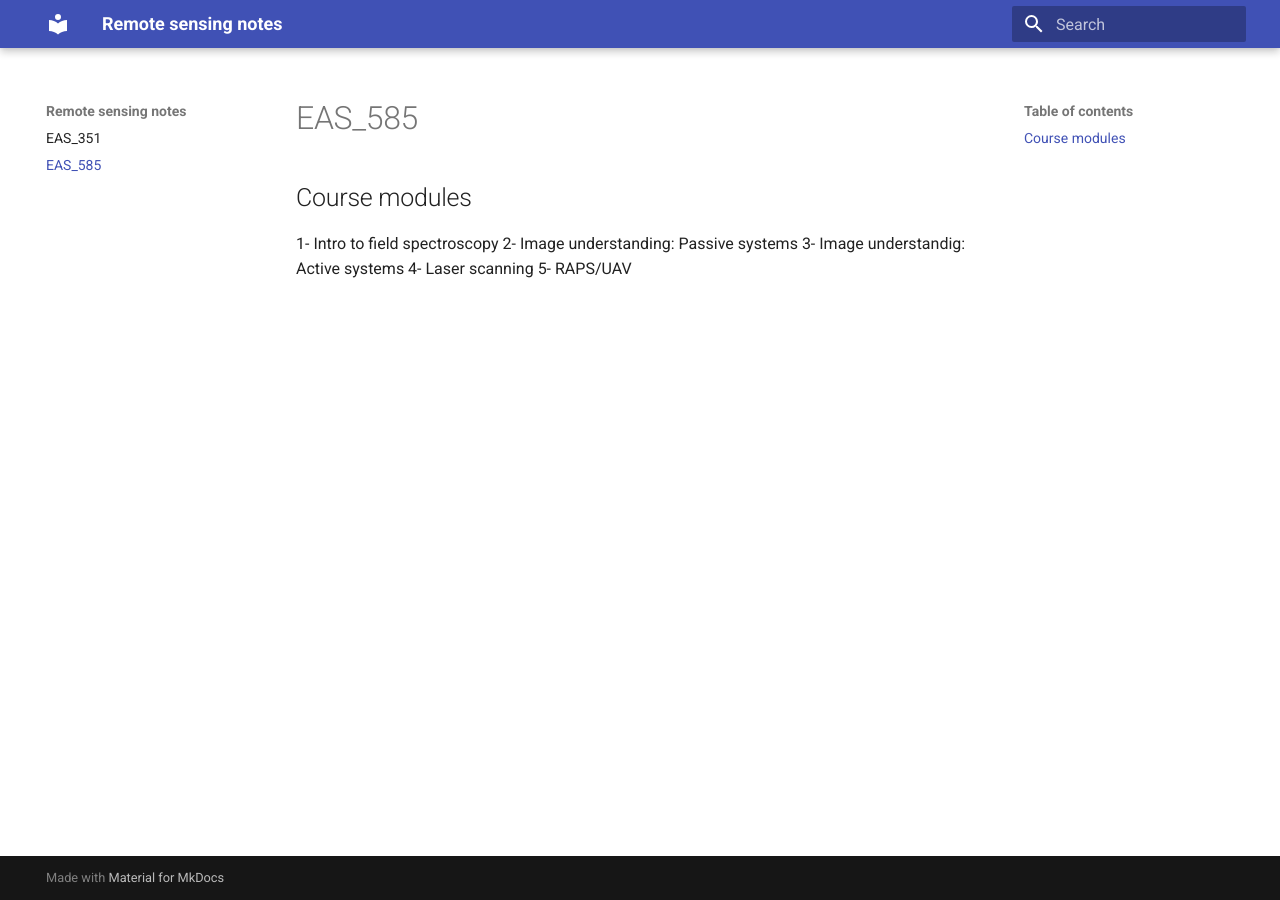
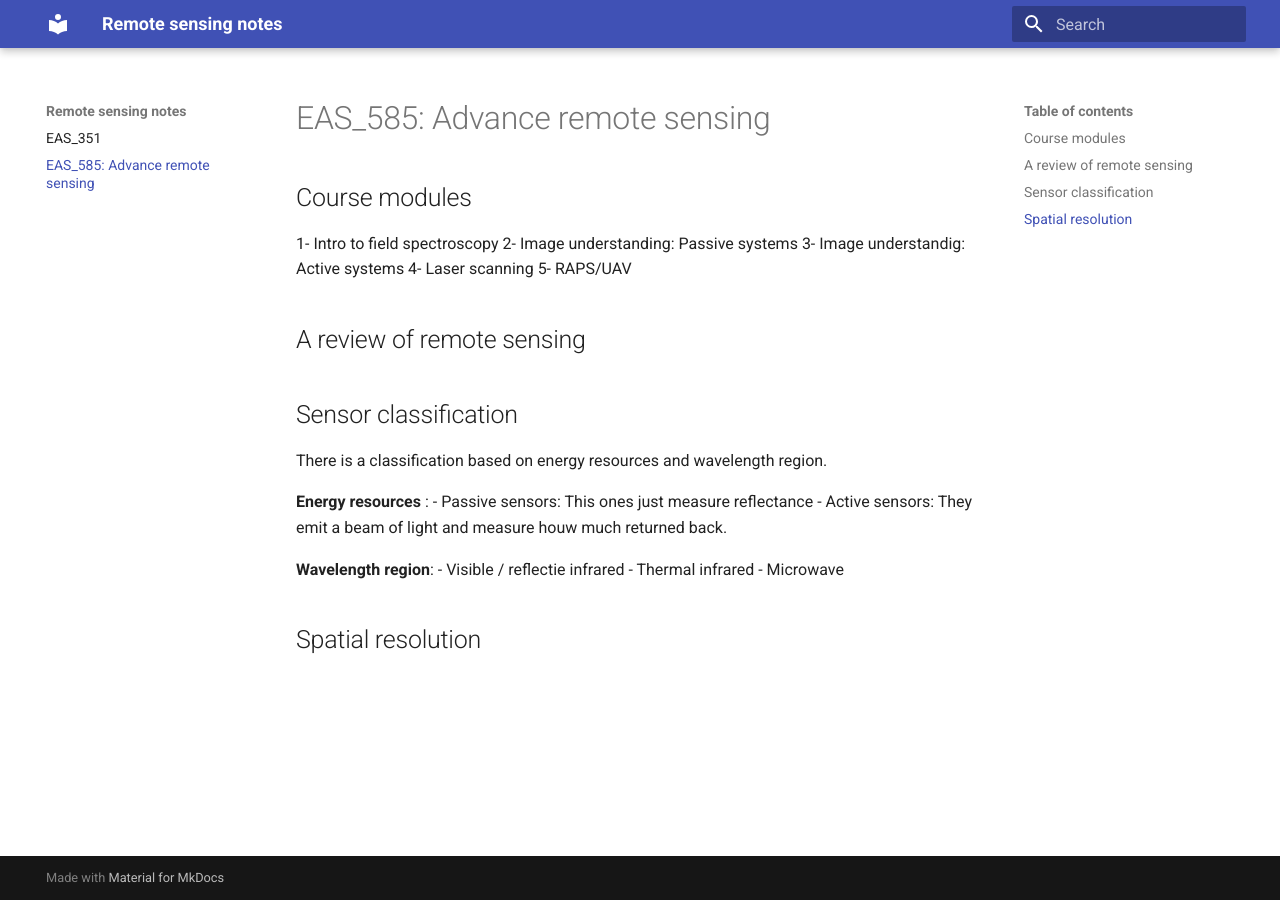
Before and after one commit to ronnyhdez/remote_sensing_notes, an MkDocs documentation site: the page built from docs/eas_585.md, in a window 1280 px wide. Built offline with MkDocs 1.6.1 and Material for MkDocs 9.7.7, drawn with Linux system fonts in a browser that asks for light colours.

Commit message:
Ref #1 add more material

```diff
--- a/docs/eas_585.md
+++ b/docs/eas_585.md
@@ -1,9 +1,27 @@
-# EAS_585
+# EAS_585: Advance remote sensing
 
 ## Course modules
 
- 1- Intro to field spectroscopy
- 2- Image understanding: Passive systems
- 3- Image understandig: Active systems
- 4- Laser scanning
- 5- RAPS/UAV
+  1- Intro to field spectroscopy
+  2- Image understanding: Passive systems
+  3- Image understandig: Active systems
+  4- Laser scanning
+  5- RAPS/UAV
+
+## A review of remote sensing
+
+## Sensor classification
+
+There is a classification based on energy resources and wavelength region.
+
+**Energy resources** :
+ - Passive sensors: This ones just measure reflectance
+ - Active sensors: They emit a beam of light and measure houw much returned back.
+
+**Wavelength region**:
+ - Visible / reflectie infrared
+ - Thermal infrared
+ - Microwave
+
+
+## Spatial resolution
```
